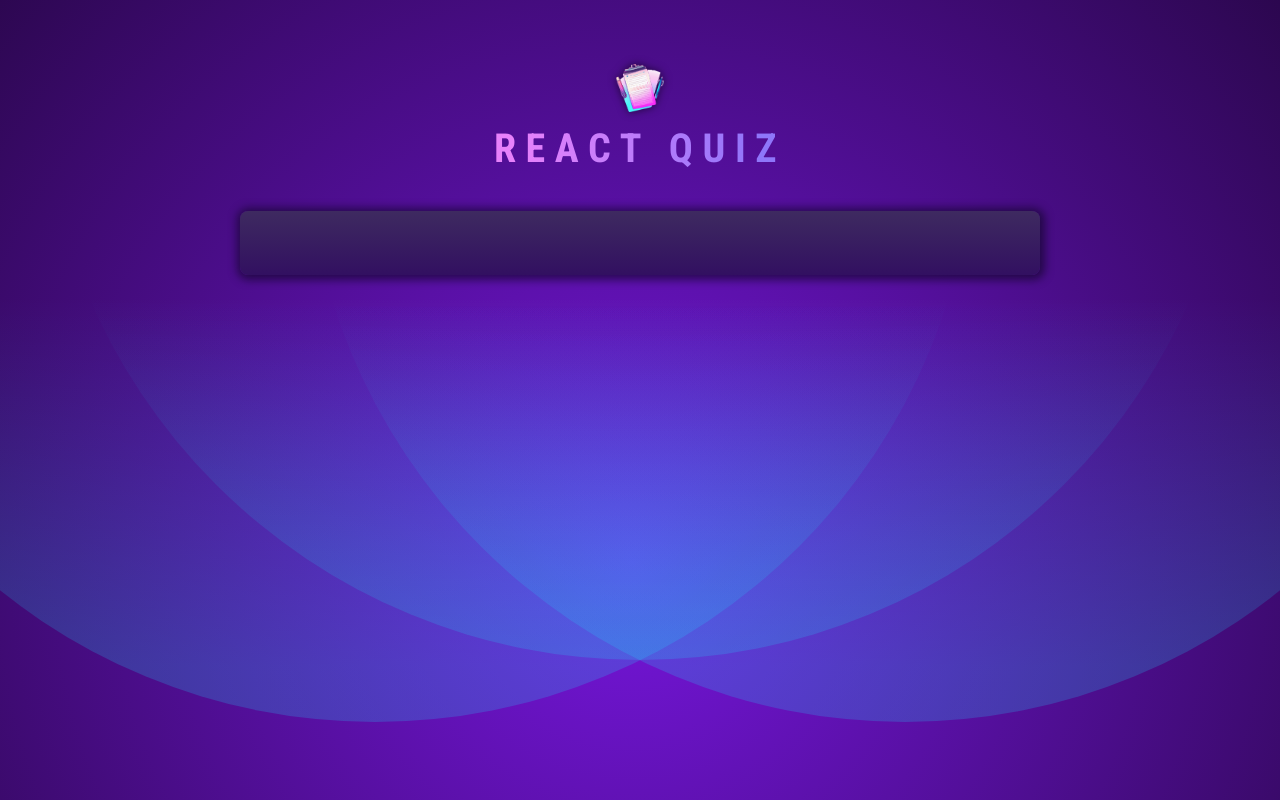
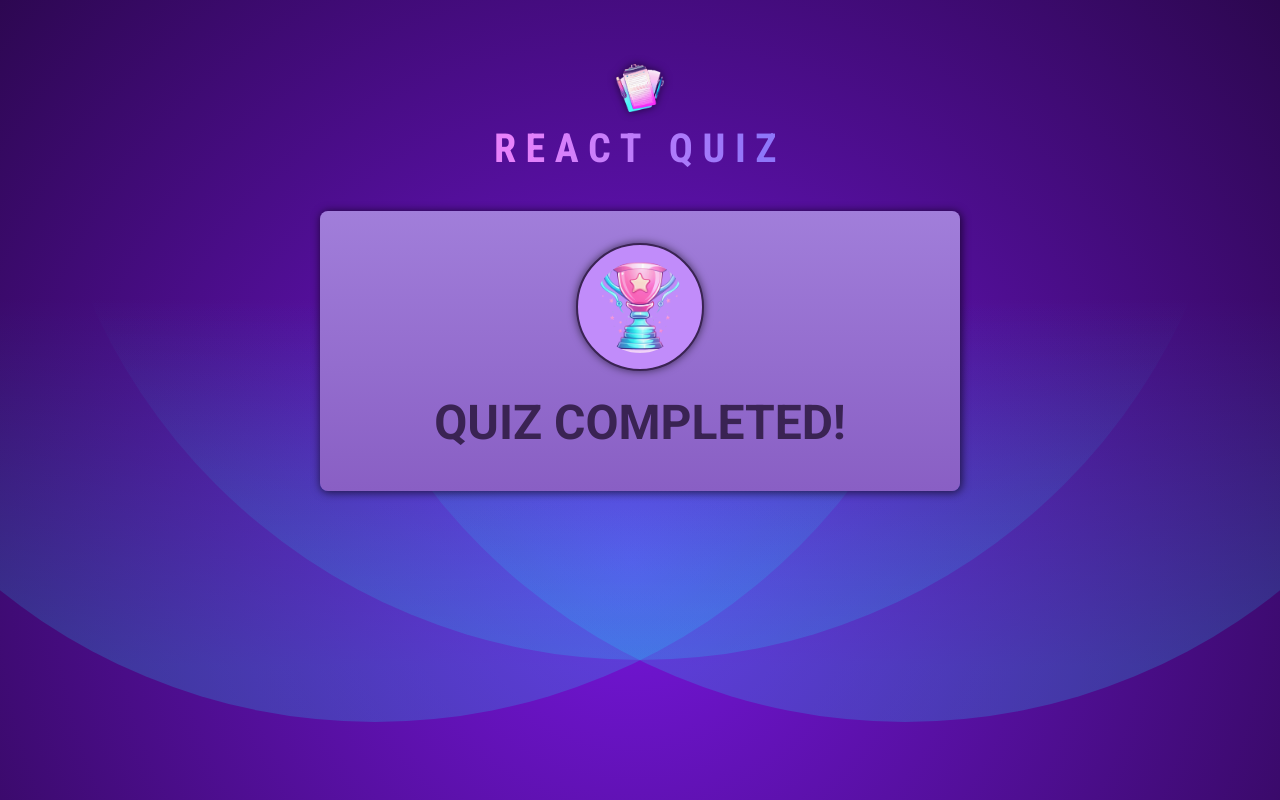
Before and after one commit to bsheksgit/Quiz-App-React, a React (Vite) app: page / in a window 1280 px wide. Built offline with nearby package versions, Linux system fonts and the light colour scheme.

Commit message:
Added two new components - Summary and QuizQuestion

```diff
--- a/src/App.jsx
+++ b/src/App.jsx
@@ -1,4 +1,6 @@
 import logo from "./assets/quiz-logo.png";
+import QuizQuestion from "./components/QuizQuestion";
+import Summary from "./components/Summary";
 
 function App() {
     return (
@@ -7,11 +9,7 @@ function App() {
         <img src={logo} alt="Logo" />
         <h1>React Quiz</h1>
         </header>
-        <div id="quiz">
-        <div id ="question">
-
-        </div>
-        </div>
+        <Summary />
         </>
     );
 }
--- /dev/null
+++ b/src/components/QuizQuestion.jsx
@@ -0,0 +1,19 @@
+
+export default function QuizQuestion(){
+        return(
+        <>
+        <section id="quiz">
+        <div id ="question">
+            <progress value={40} max={100} />
+            <h2>What is JSX?</h2>
+        </div>
+        <ul id="answers">
+        <li class="answer"><button>A. useState</button></li>
+        <li class="answer"><button>B. useEffect</button></li>
+        <li class="answer"><button>C. useMemo</button></li>
+        <li class="answer"><button>D. useRef</button></li>
+        </ul>
+        </section>
+        </>
+        );
+}
--- /dev/null
+++ b/src/components/Summary.jsx
@@ -0,0 +1,12 @@
+import quizComplete from "../assets/quiz-complete.png"
+
+export default function Summary(){
+        return(
+            <>
+            <section id="summary">
+            <img src={quizComplete}/>
+            <h2>Quiz Completed!</h2>
+            </section>
+            </>
+        );
+        }
```
